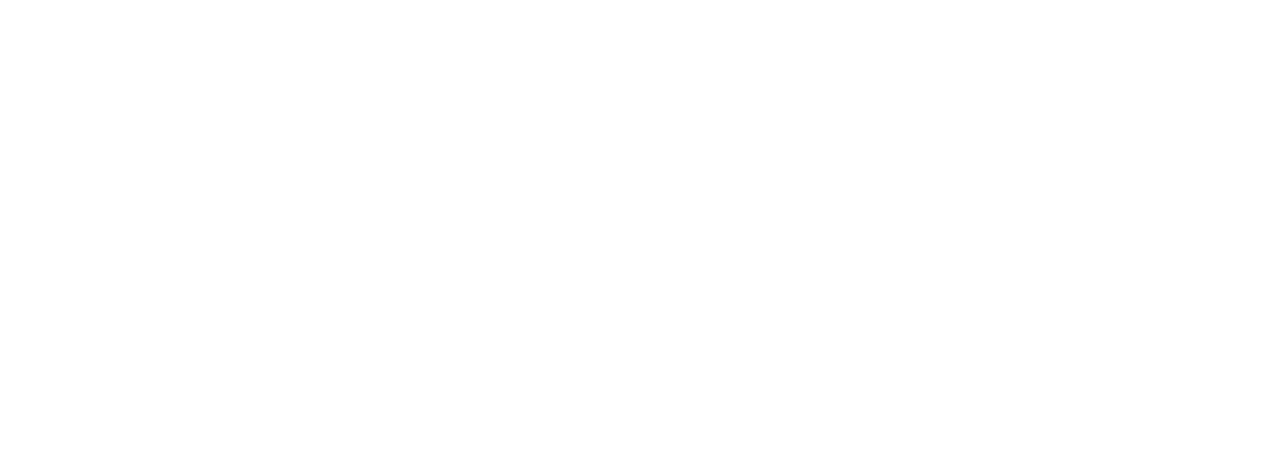
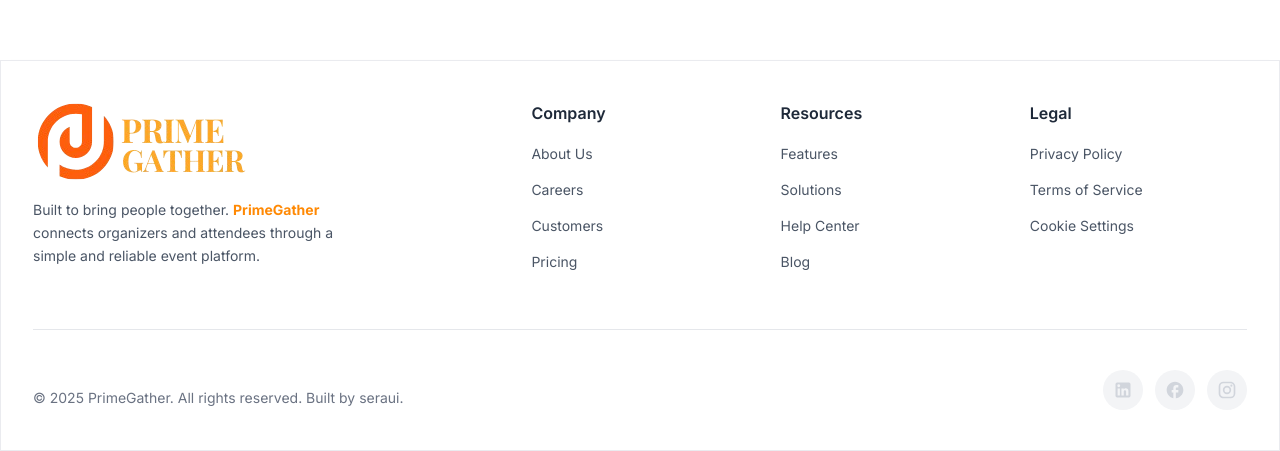
Before and after one commit to sanjidaRimi023/primegather, a Next.js app: page / in a window 1280 px wide. Shown: the part 821-1272 px from the top of the page. Before the commit the page ends 800 px from the top, so only its background shows below. Built offline with nearby package versions, Linux system fonts and the light colour scheme; a web font is replaced by a local one.

Commit message:
feat(footer): complete footer section design

```diff
--- a/app/components/footer.tsx
+++ b/app/components/footer.tsx
@@ -1,11 +1,157 @@
-import React from 'react';
+"use client";
+import Image from "next/image";
+import Link from "next/link";
 
-const Footer = () => {
-    return (
-        <div>
-            footer section
+const footerLinks = [
+  {
+    title: "Company",
+    links: [
+      { name: "About Us", href: "/" },
+      { name: "Careers", href: "/" },
+      { name: "Customers", href: "/" },
+      { name: "Pricing", href: "/" },
+    ],
+  },
+  {
+    title: "Resources",
+    links: [
+      { name: "Features", href: "/" },
+      { name: "Solutions", href: "/" },
+      { name: "Help Center", href: "/" },
+      { name: "Blog", href: "/" },
+    ],
+  },
+  {
+    title: "Legal",
+    links: [
+      { name: "Privacy Policy", href: "/" },
+      { name: "Terms of Service", href: "/" },
+      { name: "Cookie Settings", href: "/" },
+    ],
+  },
+];
+
+const socialIcons = [
+  {
+    name: "LinkedIn",
+    href: "/",
+    svg: (
+      <svg
+        className="size-5"
+        xmlns="http://www.w3.org/2000/svg"
+        viewBox="0 0 24 24"
+      >
+        <path
+          fill="currentColor"
+          d="M19 3a2 2 0 0 1 2 2v14a2 2 0 0 1-2 2H5a2 2 0 0 1-2-2V5a2 2 0 0 1 2-2zm-.5 15.5v-5.3a3.26 3.26 0 0 0-3.26-3.26c-.85 0-1.84.52-2.32 1.3v-1.11h-2.79v8.37h2.79v-4.93c0-.77.62-1.4 1.39-1.4a1.4 1.4 0 0 1 1.4 1.4v4.93zM6.88 8.56a1.68 1.68 0 0 0 1.68-1.68c0-.93-.75-1.69-1.68-1.69a1.69 1.69 0 0 0-1.69 1.69c0 .93.76 1.68 1.69 1.68m1.39 9.94v-8.37H5.5v8.37z"
+        ></path>
+      </svg>
+    ),
+  },
+  {
+    name: "Facebook",
+    href: "/",
+    svg: (
+      <svg
+        className="size-5"
+        xmlns="http://www.w3.org/2000/svg"
+        viewBox="0 0 24 24"
+      >
+        <path
+          fill="currentColor"
+          d="M22 12c0-5.52-4.48-10-10-10S2 6.48 2 12c0 4.84 3.44 8.87 8 9.8V15H8v-3h2V9.5C10 7.57 11.57 6 13.5 6H16v3h-2c-.55 0-1 .45-1 1v2h3v3h-3v6.95c5.05-.5 9-4.76 9-9.95"
+        ></path>
+      </svg>
+    ),
+  },
+  {
+    name: "Instagram",
+    href: "/",
+    svg: (
+      <svg
+        className="size-5"
+        xmlns="http://www.w3.org/2000/svg"
+        viewBox="0 0 24 24"
+      >
+        <path
+          fill="currentColor"
+          d="M7.8 2h8.4C19.4 2 22 4.6 22 7.8v8.4a5.8 5.8 0 0 1-5.8 5.8H7.8C4.6 22 2 19.4 2 16.2V7.8A5.8 5.8 0 0 1 7.8 2m-.2 2A3.6 3.6 0 0 0 4 7.6v8.8C4 18.39 5.61 20 7.6 20h8.8a3.6 3.6 0 0 0 3.6-3.6V7.6C20 5.61 18.39 4 16.4 4zm9.65 1.5a1.25 1.25 0 0 1 1.25 1.25A1.25 1.25 0 0 1 17.25 8A1.25 1.25 0 0 1 16 6.75a1.25 1.25 0 0 1 1.25-1.25M12 7a5 5 0 0 1 5 5a5 5 0 0 1-5 5a5 5 0 0 1-5-5a5 5 0 0 1 5-5m0 2a3 3 0 0 0-3 3a3 3 0 0 0 3 3a3 3 0 0 0 3-3a3 3 0 0 0-3-3"
+        ></path>
+      </svg>
+    ),
+  },
+];
+
+function Footer() {
+  const currentYear = new Date().getFullYear();
+
+  return (
+    <footer className="bg-white/60 dark:bg-black/60 backdrop-blur-lg border border-gray-200/80 dark:border-gray-800/80 shadow-lg dark:shadow-gray-900/20 py-10 px-8">
+      <div className="container mx-auto">
+        <div className="grid grid-cols-2 lg:grid-cols-5 gap-10 lg:gap-8 pb-10 sm:pb-14">
+          <div className="col-span-2">
+            <div className="mb-4">
+              <Image
+                src="/logo.png"
+                alt="primeGater footer logo"
+                width={150}
+                height={30}
+                className="h-auto w-auto"
+              />
+            </div>
+            <p className="max-w-xs text-sm text-gray-600 dark:text-gray-400 leading-relaxed">
+              Built to bring people together.{" "}
+              <span className="text-orange-400 font-bold">PrimeGather</span>{" "}
+              connects organizers and attendees through a simple and reliable
+              event platform.
+            </p>
+          </div>
+
+          {footerLinks.map((section) => (
+            <div key={section.title}>
+              <h4 className="text-base font-semibold text-gray-800 dark:text-white mb-4">
+                {section.title}
+              </h4>
+              <ul className="space-y-3">
+                {section.links.map((link) => (
+                  <li key={link.name}>
+                    <Link
+                      href={link.href}
+                      className="text-sm text-gray-600 dark:text-gray-400 hover:text-orange-600 dark:hover:text-orange-400 transition-colors duration-200 ease-in-out"
+                    >
+                      {link.name}
+                    </Link>
+                  </li>
+                ))}
+              </ul>
+            </div>
+          ))}
         </div>
-    );
-};
+{/* buttom section */}
+        <div className=" pt-10 border-t border-gray-200 dark:border-gray-800 flex flex-col sm:flex-row justify-between items-center">
+          <p className="text-sm text-gray-500 dark:text-gray-500 mt-4">
+            &copy; {currentYear} PrimeGather. All rights reserved. Built by
+            seraui.
+          </p>
+          {/* icons */}
+          <div className="flex space-x-3">
+            {socialIcons.map((icon) => (
+              <Link
+                key={icon.name}
+                target="_blank"
+                rel="noopener noreferrer"
+                aria-label={icon.name}
+                href={icon.href}
+                className="size-10 flex items-center justify-center rounded-full text-gray-300 dark:text-gray-100 bg-gray-100 dark:bg-gray-800 hover:bg-orange-500 hover:text-white dark:hover:bg-orange-600 transition-all duration-300"
+              >
+                {icon.svg}
+              </Link>
+            ))}
+          </div>
+        </div>
+      </div>
+    </footer>
+  );
+}
 
 export default Footer;
--- a/app/page.tsx
+++ b/app/page.tsx
@@ -2,6 +2,6 @@
 
 export default function Home() {
   return (
-    <div>home page</div>
+    <div className="h-screen">home page</div>
   );
 }
```
